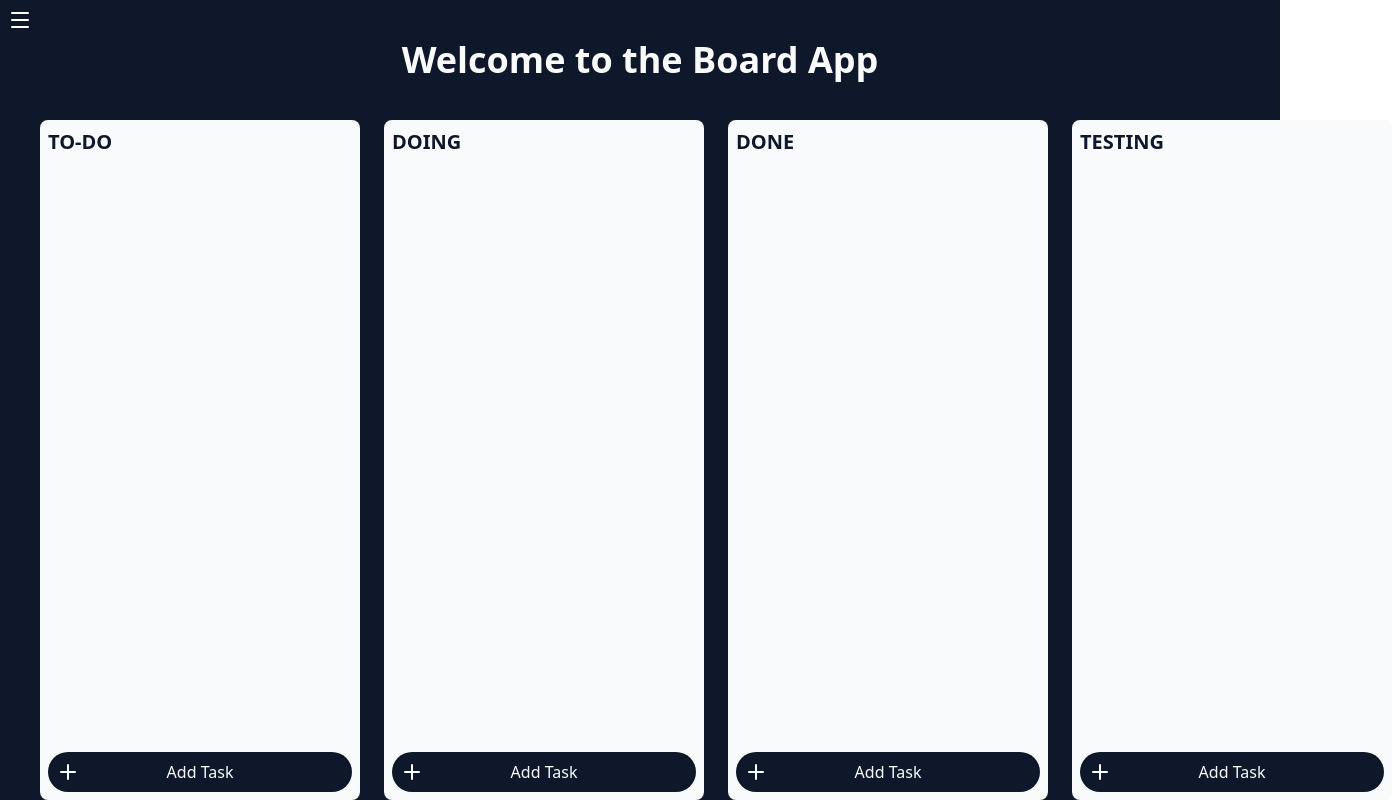
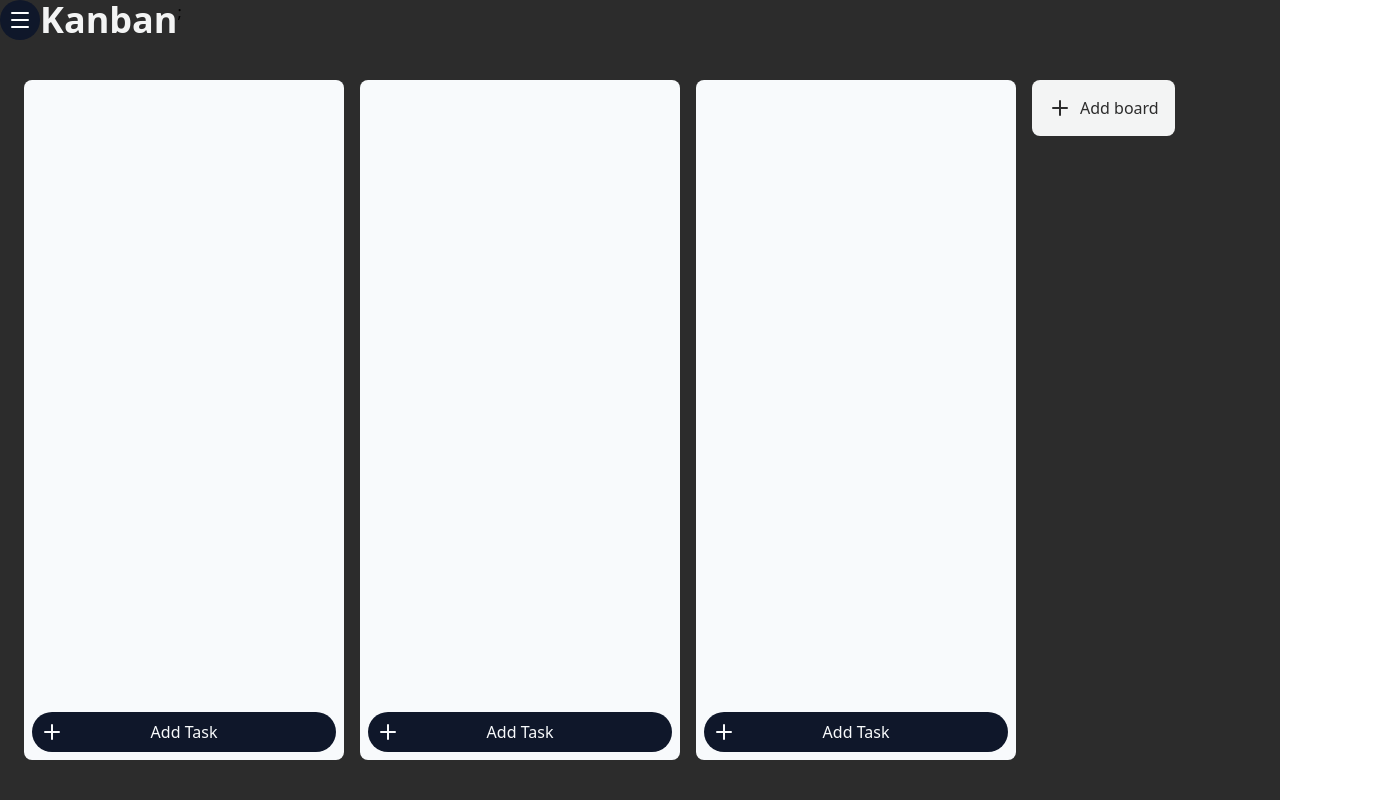
Before and after one commit to AllisonMarquesSouza/board-task-app, a React (Vite) app: page / in a window 1280 px wide. Shown: the whole page, 1392 px wide, since content can reach past the window. Built offline with nearby package versions, Linux system fonts and the light colour scheme.

Commit message:
option to add new board

```diff
--- a/src/App.jsx
+++ b/src/App.jsx
@@ -1,14 +1,41 @@
+import { Plus } from "lucide-react";
 import { useEffect, useState } from "react";
+import { v4 } from "uuid";
 import "./App.css";
 import Board from "./components/Board";
 import ButtonMenu from "./components/ButtonMenu";
-import TitlePage from "./components/TitlePage";
-import { v4 } from "uuid";
+import NewBoard from "./components/NewBoard";
 
 function App() {
   const [tasks, setTasks] = useState(
     JSON.parse(localStorage.getItem("tasks")) || [],
   );
+
+  const [boards, setBoards] = useState(
+    JSON.parse(localStorage.getItem("boards")) || [
+      {
+        id: v4(),
+        name: "TO-DO",
+      },
+      {
+        id: v4(),
+        name: "DOING",
+      },
+      {
+        id: v4(),
+        name: "DONE",
+      },
+    ],
+  );
+
+  const [isAddingBoard, setIsAddingBoard] = useState(false);
+
+  function activeNewBoard() {
+    setIsAddingBoard(true); //if is true, then it'll show the NewTask component...
+  }
+  function cancelNewBoard() {
+    setIsAddingBoard(false); //if is true, then it'll show the NewTask component...
+  }
 
   /*
    * Basically the user effect has 2 params, function and a list, the function will run every time you change the * list
@@ -18,6 +45,11 @@ function App() {
   useEffect(() => {
     localStorage.setItem("tasks", JSON.stringify(tasks));
   }, [tasks]);
+
+  //ask if I can have several useEffect of different arrays or things
+  useEffect(() => {
+    localStorage.setItem("boards", JSON.stringify(boards));
+  }, [boards]);
 
   function onTaskClick(taskId) {
     const newTasks = tasks.map((task) => {
@@ -63,53 +95,66 @@ function App() {
     return true;
   }
 
+  function onAddNewBoard(name) {
+    console.log(name);
+
+    const newBoard = {
+      id: v4(),
+      name: name,
+    };
+    const newBoards = [...boards, newBoard];
+    setBoards(newBoards);
+    return true;
+  }
+
+  function onDeleteBoard(boardId) {
+    const newBoards = boards.filter((board) => board.id !== boardId);
+    setBoards(newBoards);
+    return true;
+  }
+
   return (
     //main div nested layoult
-    <div className="w-screen h-screen flex flex-col gap-10 bg-slate-900">
-      <div className="flex flex-col text-center ">
+    <div className="w-screen h-screen flex flex-col gap-10 bg-[#2C2C2C]">
+      <div className="flex text-center">
         <ButtonMenu></ButtonMenu>
-        <TitlePage></TitlePage>
+        <h1 className="text-4xl text-[#F3F4F4]  font-bold">Kanban</h1>;
       </div>
 
-      <div className="flex justify-around pl-10 w-72 max-h-screen shrink-0 gap-6 ">
-        <Board
-          boardName="TO-DO"
-          tasks={tasks.filter((task) => task.collumn === "todo")}
-          onTaskClick={onTaskClick}
-          onSaveEditedTask={onSaveEditedTask}
-          onAddNewTask={onAddNewTask}
-          onDeleteTask={onDeleteTask}
-        ></Board>
-
-        <Board
-          boardName="DOING"
-          tasks={tasks.filter((task) => task.collumn === "doing")}
-          onTaskClick={onTaskClick}
-          onSaveEditedTask={onSaveEditedTask}
-          onAddNewTask={onAddNewTask}
-          onDeleteTask={onDeleteTask}
-        ></Board>
-        <Board
-          boardName="DONE"
-          tasks={tasks.filter((task) => task.collumn === "done")}
-          onTaskClick={onTaskClick}
-          onSaveEditedTask={onSaveEditedTask}
-          onAddNewTask={onAddNewTask}
-          onDeleteTask={onDeleteTask}
-        ></Board>
-        <Board
-          boardName="TESTING"
-          tasks={tasks.filter((task) => task.collumn === "testing")}
-          onTaskClick={onTaskClick}
-          onSaveEditedTask={onSaveEditedTask}
-          onAddNewTask={onAddNewTask}
-          onDeleteTask={onDeleteTask}
-        ></Board>
-      </div>
+      <ul className="flex gap-4 pl-6 pr-6 w-full overflow-x-auto max-h-screen  shrink-0 ">
+        {/* tells a web browser how to handle content that is too wide for its box on the left and right sides. It adds a horizontal scrollbar only if the content is wider than the box. If the content fits inside, no scrollbar appears */}
+        {boards.map((board) => {
+          return (
+            <li key={board.id}>
+              <Board
+                board={board}
+                boards={boards}
+                tasks={tasks.filter((task) => task.collumn === board.name)}
+                onTaskClick={onTaskClick}
+                onSaveEditedTask={onSaveEditedTask}
+                onAddNewTask={onAddNewTask}
+                onDeleteTask={onDeleteTask}
+                onDeleteBoard={onDeleteBoard}
+              />
+            </li>
+          );
+        })}
+        <button
+          onClick={activeNewBoard}
+          className="flex items-center gap-2 w-25 h-14 p-4 bg-[#F3F4F4] text-[#2C2C2C] hover:bg-[#F3F4F4]/50 transition rounded-lg"
+        >
+          <Plus />
+          <span>Add board</span>
+        </button>
+        {isAddingBoard && (
+          <NewBoard
+            cancelNewBoard={cancelNewBoard}
+            onAddNewBoard={onAddNewBoard}
+          />
+        )}
+      </ul>
     </div>
   );
 }
 
-//ADD BUTTON TO GIVE OPTION TO CREATE MORE BOARDS
-
 export default App;
--- /dev/null
+++ b/src/components/NewBoard.jsx
@@ -0,0 +1,38 @@
+import { useState } from "react";
+import FormButton from "./FormButton";
+import InputText from "./InputText";
+
+export default function NewBoard({ cancelNewBoard, onAddNewBoard }) {
+  const [newBoardName, setNewBoardName] = useState(null);
+
+  function handleNewBoard(name) {
+    const ok = onAddNewBoard(name);
+    if (ok) {
+      cancelNewBoard();
+    }
+  }
+  return (
+    <div className="fixed inset-0 flex items-center justify-center bg-[#2C2C2C]/50">
+      <div className="flex flex-col gap-8 bg-[#2C2C2C] p-5 size-72 rounded-lg">
+        <h1 className="text-center text-xl font-bold text-[#F3F4F4]">
+          New Board
+        </h1>
+
+        <div className="flex flex-col gap-4">
+          <InputText
+            placeholder="Name of the board"
+            onChange={(event) => setNewBoardName(event.target.value)}
+          />
+        </div>
+
+        <div className="flex gap-2">
+          <FormButton onClick={() => handleNewBoard(newBoardName)}>
+            Save
+            {/* saved, closes */}
+          </FormButton>
+          <FormButton onClick={cancelNewBoard}>Cancel</FormButton>
+        </div>
+      </div>
+    </div>
+  );
+}
```
